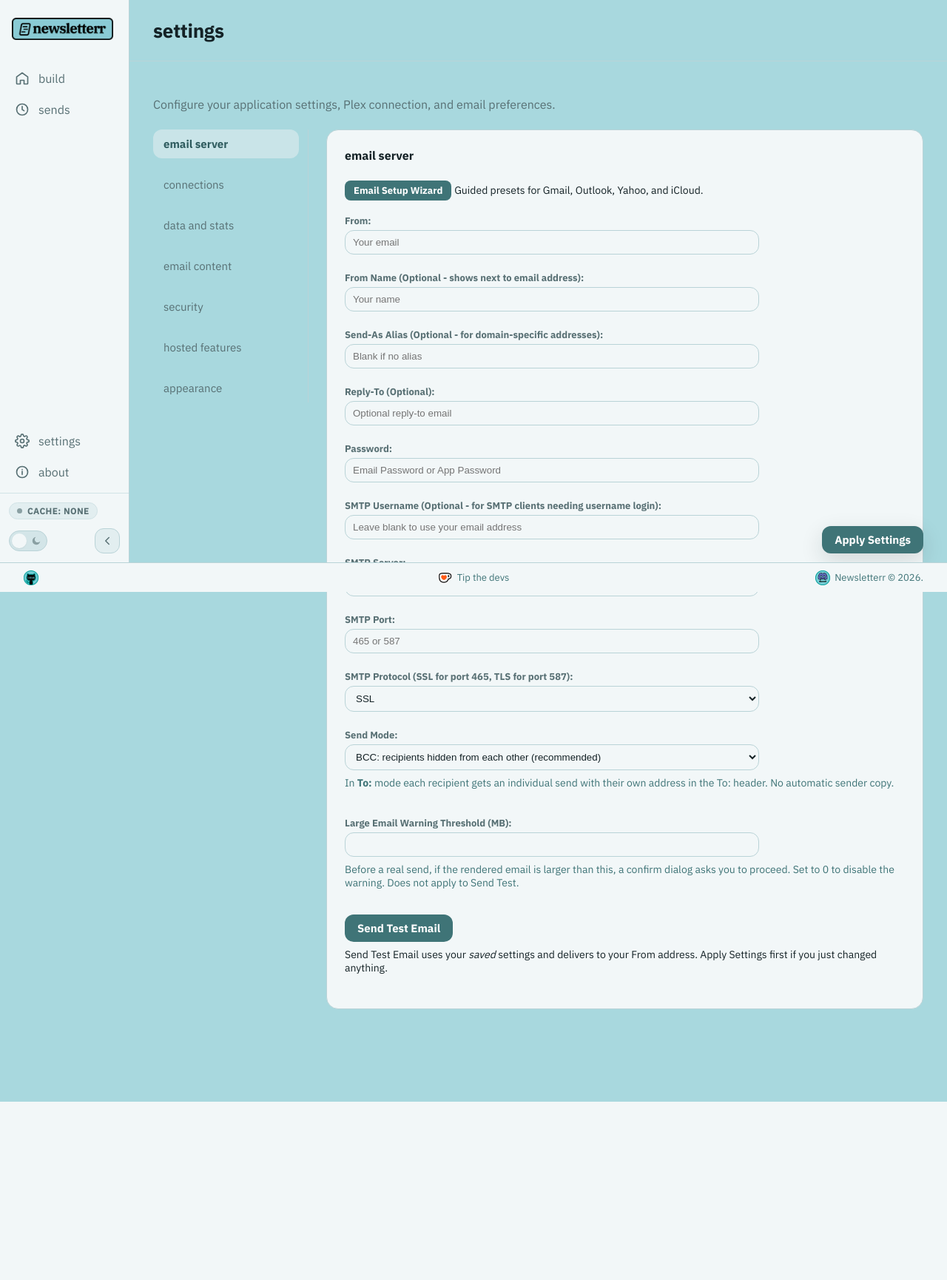
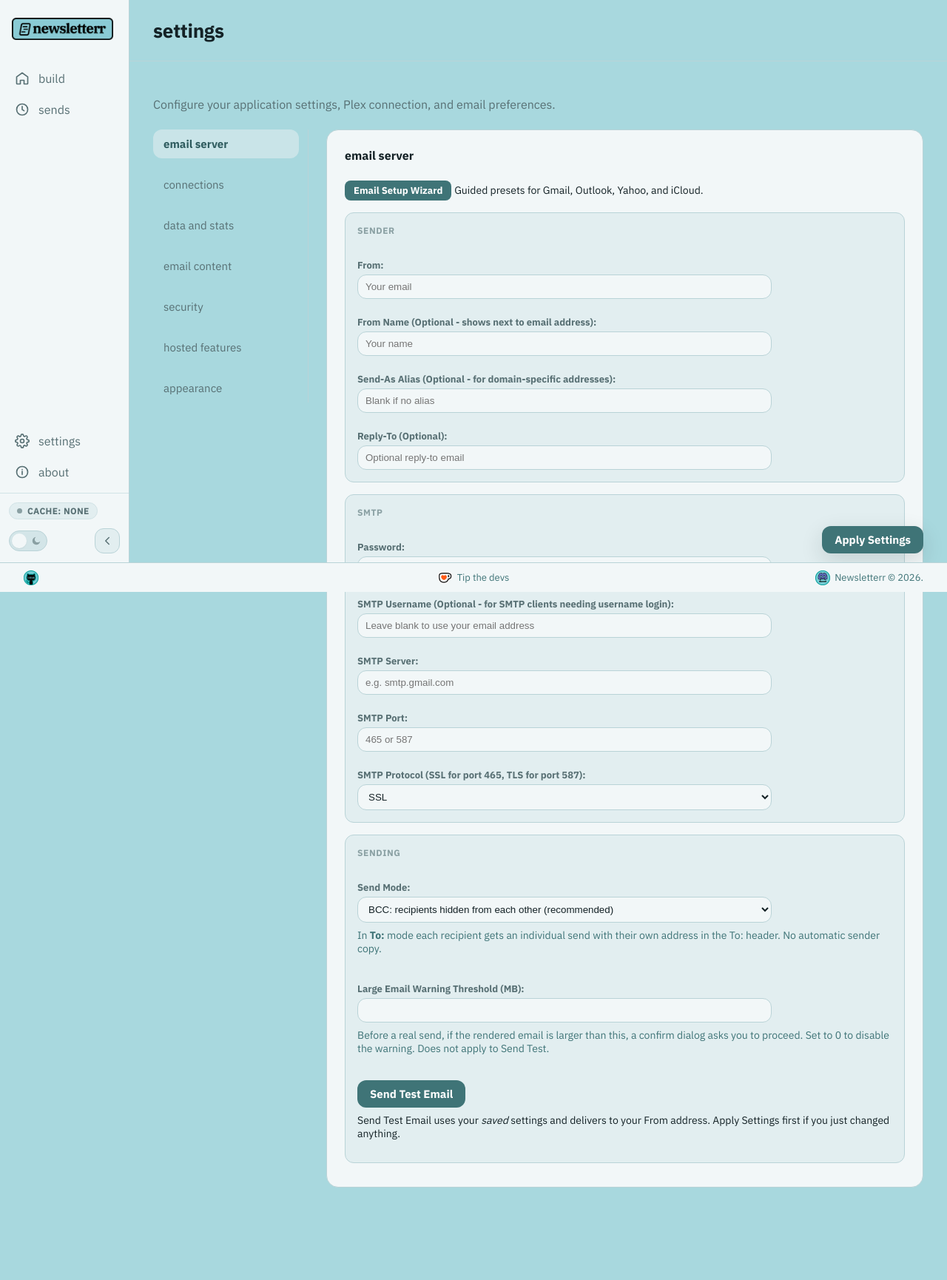
Before and after one commit to jma1ice/newsletterr, a Python web app: template templates/settings.html in a window 1280 px wide. Shown: the whole page at 74% size. Before the commit the page ends 1489 px from the top, so only its background shows below. Run offline with Jinja, Linux system fonts and the light colour scheme; the template is opened without the code that fills it, so the values that code supplies are empty; some libraries are stand-ins or nearby versions.

Commit message:
update(UI): settings sections moved into cards

```diff
--- a/static/css/pages/settings.css
+++ b/static/css/pages/settings.css
@@ -106,8 +106,10 @@
 .settings-page .settings-field-grid {
     display: grid;
     grid-template-columns: 1fr;
-    gap: var(--space-4) var(--space-5);
-    align-items: start;
+    gap: var(--space-4);
+    /* stretch: group cards in the same row share a height so the card
+       edges line up instead of leaving ragged gaps */
+    align-items: stretch;
     /* clear the block above (Plex block / section heading) so the first grouped
        heading (e.g. Tautulli) isn't jammed against it */
     margin-top: var(--space-5);
@@ -117,6 +119,22 @@
 }
 .settings-page .settings-field-group { min-width: 0; }
 .settings-page .settings-field-group > h6:first-child { margin-top: 0; }
+
+/* Group cards: each labeled cluster of fields sits in its own nested card
+   (one surface step above the section) so long sections read as discrete
+   blocks instead of one continuous column. Inputs keep their surface-1
+   background, which now reads as a recessed field against the card. */
+.settings-page .settings-group-card {
+    background: var(--surface-2);
+    border: 1px solid var(--border);
+    border-radius: var(--radius-md);
+    padding: var(--space-4);
+    min-width: 0;
+}
+.settings-page .settings-section > .settings-group-card + .settings-group-card {
+    margin-top: var(--space-4);
+}
+.settings-page .settings-group-card > h6:first-child { margin-top: 0; }
 
 /* Data & Stats packs its individual fields two-per-row under full-width section
    headings, so related controls sit side by side instead of a tall single
--- a/templates/about.html
+++ b/templates/about.html
@@ -118,6 +118,7 @@
         <li>Thanks @s3ntin3l8 for the Plex Web URL option for where email links go</li>
         <li>Thanks @bferd for the Ombi integration functionality and the Recently Requested snap-in</li>
         <li>Seerr integration (works with Overseerr and Jellyseerr) for the Recently Requested snap-in</li>
+        <li>Settings sections further moved into cards</li>
     </ul>
     <p class="info-subhead">Fixes:</p>
     <ul class="info-list mb-4">
--- a/templates/settings.html
+++ b/templates/settings.html
@@ -75,6 +75,8 @@
                             <span class="field-hint">Guided presets for Gmail, Outlook, Yahoo, and iCloud.</span>
                         </p>
 
+                        <div class="settings-group-card">
+                        <h6 class="text-uppercase">Sender</h6>
                         <label for="from_email">From:</label><br>
                         <input type="email" id="from_email" name="from_email"
                             {% if settings.from_email != "" %}value="{{ settings.from_email }}"{% endif %}
@@ -93,8 +95,11 @@
                         <label for="reply_to_email">Reply-To (Optional):</label><br>
                         <input type="email" id="reply_to_email" name="reply_to_email"
                             {% if settings.reply_to_email != "" %}value="{{ settings.reply_to_email }}"{% endif %}
-                            placeholder="Optional reply-to email"><br><br>
-
+                            placeholder="Optional reply-to email"><br>
+                        </div>
+
+                        <div class="settings-group-card">
+                        <h6 class="text-uppercase">SMTP</h6>
                         <label for="password">Password:</label><br>
                         <input type="password" id="password" name="password" autocomplete="new-password"
                             placeholder="{% if settings.has_password %}Saved - leave blank to keep{% else %}Email Password or App Password{% endif %}"><br><br>
@@ -118,8 +123,11 @@
                         <select id="smtp_protocol" name="smtp_protocol">
                             <option value="SSL" {% if settings.smtp_protocol == "SSL" %}selected{% endif %}>SSL</option>
                             <option value="TLS" {% if settings.smtp_protocol == "TLS" %}selected{% endif %}>TLS</option>
-                        </select><br><br>
-
+                        </select><br>
+                        </div>
+
+                        <div class="settings-group-card">
+                        <h6 class="text-uppercase">Sending</h6>
                         <label for="send_mode">Send Mode:</label><br>
                         <select id="send_mode" name="send_mode">
                             <option value="bcc" {% if settings.get('send_mode', 'bcc') != 'to' %}selected{% endif %}>BCC: recipients hidden from each other (recommended)</option>
@@ -137,6 +145,7 @@
                         <p class="field-hint mt-2">Send Test Email uses your <em>saved</em> settings and delivers to
                             {% if settings.from_email %}<strong>{{ settings.from_email }}</strong>{% else %}your From address{% endif %}.
                             Apply Settings first if you just changed anything.</p>
+                        </div>
                     </div>
 
                     <div class="settings-section d-none" id="section-external-services">
@@ -148,7 +157,7 @@
                             </div>
                         </div>
 
-                        <div class="settings-field-group">
+                        <div class="settings-field-group settings-group-card">
                             <h6 class="text-uppercase">Plex</h6>
                             <button id="connect_plex" type="button" class="nl-btn nl-btn--primary mb-2">{% if settings.plex_token %}Force Reconnect{% else %}Connect Plex{% endif %}</button>
                             <div id="plex_status" class="mb-3">{% if settings.plex_token %}<p class="plex-connected">Connected</p>{% endif %}</div>
@@ -175,7 +184,7 @@
                         </div>
 
                         <div class="settings-field-grid">
-                            <div class="settings-field-group">
+                            <div class="settings-field-group settings-group-card">
                                 <h6 class="text-uppercase">Tautulli</h6>
                                 <label for="tautulli_url">Tautulli Base URL (Optional - for user emails, stats, graphs, recently added):</label><br>
                                 <input type="text" id="tautulli_url" name="tautulli_url"
@@ -191,7 +200,7 @@
                                 </div>
                             </div>
 
-                            <div class="settings-field-group">
+                            <div class="settings-field-group settings-group-card">
                                 <h6 class="text-uppercase">Conjurr</h6>
                                 <label for="conjurr_url">Conjurr Base URL (Optional - for recommendations):</label><br>
                                 <input type="text" id="conjurr_url" name="conjurr_url"
@@ -203,7 +212,7 @@
                                 </div>
                             </div>
 
-                            <div class="settings-field-group">
+                            <div class="settings-field-group settings-group-card">
                                 <h6 class="text-uppercase">DroppedNeedle</h6>
                                 <label for="droppedneedle_url">DroppedNeedle Base URL (Optional - for year-in-review stats):</label><br>
                                 <input type="text" id="droppedneedle_url" name="droppedneedle_url"
@@ -219,7 +228,7 @@
                                 </div>
                             </div>
 
-                            <div class="settings-field-group">
+                            <div class="settings-field-group settings-group-card">
                                 <h6 class="text-uppercase">Sonarr</h6>
                                 <label for="sonarr_url">Sonarr Base URL (Optional - for the coming soon calendar):</label><br>
                                 <input type="text" id="sonarr_url" name="sonarr_url"
@@ -236,7 +245,7 @@
                                 </div>
                             </div>
 
-                            <div class="settings-field-group">
+                            <div class="settings-field-group settings-group-card">
                                 <h6 class="text-uppercase">Radarr</h6>
                                 <label for="radarr_url">Radarr Base URL (Optional - for the coming soon calendar):</label><br>
                                 <input type="text" id="radarr_url" name="radarr_url"
@@ -253,7 +262,7 @@
                                 </div>
                             </div>
 
-                            <div class="settings-field-group">
+                            <div class="settings-field-group settings-group-card">
                                 <h6 class="text-uppercase">Ombi</h6>
                                 <label for="ombi_url">Ombi Base URL (Optional - for the recent requests snap-in):</label><br>
                                 <input type="text" id="ombi_url" name="ombi_url"
@@ -270,7 +279,7 @@
                                 </div>
                             </div>
 
-                            <div class="settings-field-group">
+                            <div class="settings-field-group settings-group-card">
                                 <h6 class="text-uppercase">Seerr</h6>
                                 <label for="seerr_url">Seerr Base URL (Optional - for the recent requests snap-in):</label><br>
                                 <input type="text" id="seerr_url" name="seerr_url"
@@ -287,7 +296,7 @@
                                 </div>
                             </div>
 
-                            <div class="settings-field-group">
+                            <div class="settings-field-group settings-group-card">
                                 <h6 class="text-uppercase">Discord</h6>
                                 <label for="discord_webhook_url">Discord Webhook URL (optional):</label><br>
                                 <input type="password" id="discord_webhook_url" name="discord_webhook_url" autocomplete="off" class="w-field"
@@ -302,6 +311,7 @@
                     <div class="settings-section d-none" id="section-data-settings">
                         <h4 class="mb-4">data and stats</h4>
 
+                        <div class="settings-group-card">
                         <h6 class="text-uppercase">Recently Added</h6>
                         <div class="settings-fields">
                             <div class="settings-field">
@@ -340,7 +350,9 @@
                                 <p class="text-info mt-2 field-hint">Show or hide the summary/description text under each Recently Added item in emails.</p>
                             </div>
                         </div>
-
+                        </div>
+
+                        <div class="settings-group-card">
                         <h6 class="text-uppercase">Recommendations</h6>
                         <div class="settings-fields">
                             <div class="settings-field">
@@ -350,7 +362,9 @@
                                 <p class="text-info mt-2 field-hint">Number of columns in the Recommendations grid (default: 5).</p>
                             </div>
                         </div>
-
+                        </div>
+
+                        <div class="settings-group-card">
                         <h6 class="text-uppercase">Stats and Graphs</h6>
                         <div class="settings-fields">
                             <div class="settings-field">
@@ -391,7 +405,9 @@
                                 <p class="text-info mt-2 field-hint">When set to Include, usernames and profile pictures of other users appear in the "Most Active Users" stat, the Wrapped "Most Active" highlight, and the top-users graphs. When set to Exclude, that content is removed from emails regardless of what a template selected. A recipient's own DroppedNeedle Wrapped is not affected.</p>
                             </div>
                         </div>
-
+                        </div>
+
+                        <div class="settings-group-card">
                         <h6 class="text-uppercase">Coming Soon</h6>
                         <div class="settings-fields">
                             <div class="settings-field">
@@ -405,7 +421,9 @@
                                     value="{{ settings.get('coming_soon_grid_columns', '5') }}" class="w-num">
                             </div>
                         </div>
-
+                        </div>
+
+                        <div class="settings-group-card">
                         <h6 class="text-uppercase">Collections</h6>
                         <div class="settings-fields">
                             <div class="settings-field">
@@ -415,7 +433,9 @@
                                 <p class="text-info mt-2 field-hint">Number of collection/item cards per row in Collections email blocks (default: 5).</p>
                             </div>
                         </div>
-
+                        </div>
+
+                        <div class="settings-group-card">
                         <h6 class="text-uppercase">Posters</h6>
                         <div class="settings-fields">
                             <div class="settings-field">
@@ -426,7 +446,9 @@
                                 <p class="text-info mt-2 field-hint">Caps the pixel height of posters embedded in emails (Recently Added, Recommendations, Collections). Width scales automatically to preserve aspect ratio. Leave blank to use original resolution.</p>
                             </div>
                         </div>
-
+                        </div>
+
+                        <div class="settings-group-card">
                         <h6 class="text-uppercase">Recipients</h6>
                         <div class="settings-fields">
                             <div class="settings-field">
@@ -444,11 +466,14 @@
                                 </select>
                             </div>
                         </div>
+                        </div>
                     </div>
 
                     <div class="settings-section d-none" id="section-email-styling">
                         <h4 class="mb-4">email content</h4>
 
+                        <div class="settings-group-card">
+                        <h6 class="text-uppercase">Logo</h6>
                         <label for="logo_filename">Logo (Optional - for custom logos in emails. Email Theme must be custom to change!):</label><br>
                         <select id="logo_filename" name="logo_filename">
                             <option value="newsletterr_blue_small" {% if settings.logo_filename == 'Asset_54x.png' %}selected{% endif %}>Newsletterr Square Blue</option>
@@ -493,8 +518,11 @@
                             <option value="left"   {% if settings.logo_position == 'left'   %}selected{% endif %}>Left</option>
                             <option value="center" {% if settings.logo_position == 'center' or not settings.logo_position %}selected{% endif %}>Center</option>
                             <option value="right"  {% if settings.logo_position == 'right'  %}selected{% endif %}>Right</option>
-                        </select><br><br>
-
+                        </select><br>
+                        </div>
+
+                        <div class="settings-group-card">
+                        <h6 class="text-uppercase">Theme</h6>
                         <label for="email_theme">Email Theme (must choose custom to change the logo file):</label><br>
                         <select id="email_theme" name="email_theme">
                             <option value="newsletterr_blue" {% if settings.email_theme == 'newsletterr_blue' %}selected{% endif %}>Newsletterr Blue</option>
@@ -534,7 +562,9 @@
                             </div><br>
                         </div>
 
-                        <hr>
+                        </div>
+
+                        <div class="settings-group-card">
                         <h6 class="text-uppercase">Body Defaults</h6>
                         <p class="text-info mb-4">These texts pre-fill when you click the intro/outro buttons in the email composer. Leave blank to use the built-in defaults.</p>
 
@@ -550,13 +580,15 @@
                         <select id="scheduled_subject_prefix" name="scheduled_subject_prefix">
                             <option value="enabled" {% if settings.scheduled_subject_prefix == 'enabled' %}selected{% endif %}>Enabled: subjects read "[SCHEDULED] Your Subject"</option>
                             <option value="disabled" {% if settings.scheduled_subject_prefix == 'disabled' %}selected{% endif %}>Disabled: subjects read "Your Subject"</option>
-                        </select><br><br>
+                        </select><br>
+                        </div>
                     </div>
 
                     <div class="settings-section d-none" id="section-security">
                         <h4 class="mb-4">security</h4>
 
-                        <label>Login Account:</label><br>
+                        <div class="settings-group-card">
+                        <h6 class="text-uppercase">Login Account</h6>
                         <p class="login-note">Login is required. Update your account credentials below.</p>
                         <div id="login_options">
                             <label for="nl_username">Username:</label><br>
@@ -573,7 +605,10 @@
                                 placeholder="Re-enter to confirm (leave blank to keep)"><br>
                             <span id="nl_password_error" class="test-result" style="color: #770010;"></span><br><br>
                         </div>
-
+                        </div>
+
+                        <div class="settings-group-card">
+                        <h6 class="text-uppercase">Transport Security</h6>
                         <label for="hsts_enabled">HTTP Strict Transport Security (HSTS):</label><br>
                         <select id="hsts_enabled" name="hsts_enabled">
                             <option value="disabled" {% if settings.hsts_enabled == 'disabled' %}selected{% endif %}>Disabled</option>
@@ -582,12 +617,15 @@
                         <p class="text-info mt-2 field-hint">
                             Only enable HSTS if this app is running behind HTTPS (e.g. a reverse proxy with a valid certificate).
                             Enabling it on plain HTTP will cause browsers to block access to the site until the max-age expires (2 years).
-                        </p><br>
+                        </p>
+                        </div>
                     </div>
 
                     <div class="settings-section d-none" id="section-hosted-features">
                         <h4 class="mb-4">hosted features</h4>
 
+                        <div class="settings-group-card">
+                        <h6 class="text-uppercase">Hosted Newsletter</h6>
                         <label for="hosted_enabled">Enable Hosted Features:</label><br>
                         <select id="hosted_enabled" name="hosted_enabled">
                             <option value="disabled" {% if settings.hosted_enabled == 'disabled' %}selected{% endif %}>Disabled</option>
@@ -648,8 +686,10 @@
                             How long hosted images are kept on disk before being deleted. Applies only when Hosted Images is enabled.
                         </p><br>
 
-                        <hr>
-                        <label>Unsubscribed Recipients:</label><br>
+                        </div>
+
+                        <div class="settings-group-card">
+                        <h6 class="text-uppercase">Unsubscribed Recipients</h6>
                         <p class="text-info mt-2 field-hint">
                             Recipients who used the hosted unsubscribe link. They are always excluded from future
                             sends, even if Hosted Features are later disabled. Remove someone here to let them
@@ -664,11 +704,14 @@
                             </table>
                             <p id="suppressed_emails_empty" class="text-info d-none">No unsubscribed recipients.</p>
                         </div>
+                        </div>
                     </div>
 
                     <div class="settings-section d-none" id="section-appearance">
                         <h4 class="mb-4">appearance</h4>
 
+                        <div class="settings-group-card">
+                        <h6 class="text-uppercase">Pride Theme</h6>
                         {% set _pride = settings.get('pride_flag', 'off') %}
                         <label for="pride_flag">Pride Theme:</label><br>
                         <select id="pride_flag" name="pride_flag">
@@ -688,7 +731,10 @@
                             light and dark mode. Saved to your account and applied wherever you sign in.
                         </p>
 
-                        <br>
+                        </div>
+
+                        <div class="settings-group-card">
+                        <h6 class="text-uppercase">Snap-ins Pane</h6>
                         <label for="snapins_floating">Floating Snap-ins Pane:</label><br>
                         <select id="snapins_floating" name="snapins_floating">
                             <option value="1" {% if settings.get('snapins_floating', '1') != '0' %}selected{% endif %}>On (pane floats alongside the builder)</option>
@@ -699,6 +745,7 @@
                             while the source cards scroll. Turn it off to let the pane flow inline instead.
                             The dark mode toggle and this setting all follow your sign-in.
                         </p>
+                        </div>
                     </div>
 
                     <div class="settings-actions-bar">
```
Also changed, not shown: readme.md.
